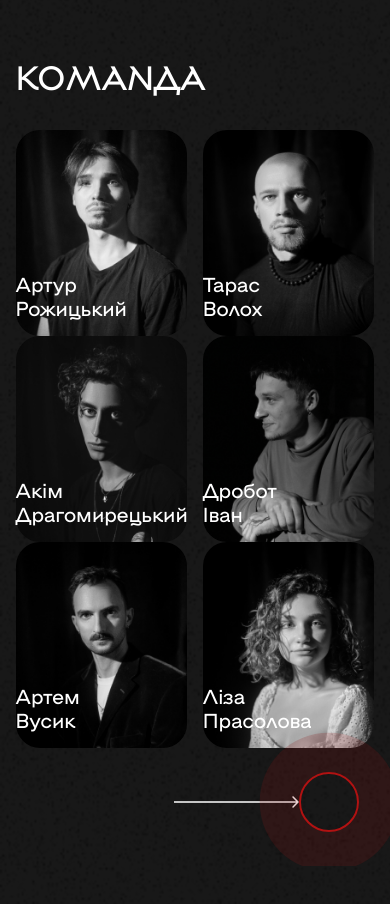
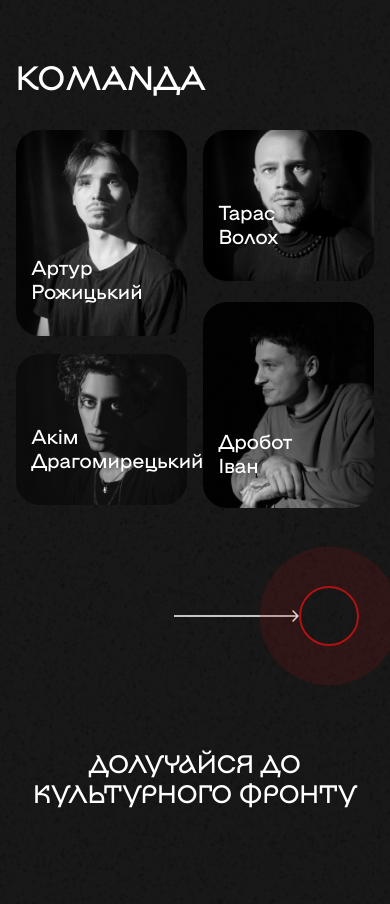
Before and after one commit to okuruchimas/Vatra-Frontend, a Next.js app: page / in a window 390 px wide. Shown: the part 7060-7964 px from the top of the page. Built offline with nearby package versions, Linux system fonts and the light colour scheme.

Commit message:
added mobile logic and design to our team section

```diff
--- a/components /AboutUs/index.tsx
+++ b/components /AboutUs/index.tsx
@@ -6,22 +6,22 @@ import { Fragment } from "react";
 import { AboutUsSliderProps } from "./aboutUsSlides";
 
 const AboutUs = ({ aboutUsSlides }: AboutUsSliderProps) => {
-  const { width, maxMobileWidth } = useWindowDimensions();
+  const { isDesktopWidth } = useWindowDimensions();
 
   return (
     <Wrap id="aboutUs">
       <RedTitle text="Історія театру" />
       <TitleFragment marginTop={6}>Ми прийшли</TitleFragment>
-      <TitleFragment paddingLeft={width > maxMobileWidth ? 16 : 20}>
+      <TitleFragment paddingLeft={isDesktopWidth ? 16 : 20}>
         на спільну
       </TitleFragment>
-      <TitleFragment paddingLeft={width > maxMobileWidth ? 40 : 12}>
+      <TitleFragment paddingLeft={isDesktopWidth ? 40 : 12}>
         зустріч
       </TitleFragment>
-      <TitleFragment paddingLeft={width > maxMobileWidth ? 24 : 32}>
+      <TitleFragment paddingLeft={isDesktopWidth ? 24 : 32}>
         у вільний
       </TitleFragment>
-      {width > maxMobileWidth ? (
+      {isDesktopWidth ? (
         <TitleFragment last>простір “Дикий Дім”</TitleFragment>
       ) : (
         <Fragment>
--- a/components /OurTeam/PersonCard/index.tsx
+++ b/components /OurTeam/PersonCard/index.tsx
@@ -6,6 +6,7 @@ type Props = {
   superPower?: string;
   url: string;
   isPower: boolean;
+  index: number;
 };
 
 const PersonCard = (person: Props) => {
@@ -17,8 +18,13 @@ const PersonCard = (person: Props) => {
           {person.superPower && <SuperPower>{person.superPower}</SuperPower>}
         </Row>
       )}
-      <Photo src={person.url} loading="lazy" />
-      <Name>{person.name}</Name>
+      <Photo
+        isCentered={person.index === 1 || person.index === 2}
+        isLast={person.index === 3}
+        src={person.url}
+        loading="lazy"
+      />
+      <Name isLast={person.index === 3}>{person.name}</Name>
     </Wrap>
   );
 };
@@ -39,7 +45,7 @@ const Wrap = styled.div`
   }
 `;
 
-const Name = styled.span`
+const Name = styled.span<{ isLast: boolean }>`
   position: absolute;
   width: max-content;
   bottom: 2vh;
@@ -51,6 +57,8 @@ const Name = styled.span`
     font-family: "namu-1750";
     font-size: 2.4vh;
     width: 50%;
+    padding-left: 4vw;
+    bottom: ${({ isLast }) => (isLast ? "10vh" : "4vh")};
   }
 `;
 const Row = styled.div`
@@ -71,11 +79,16 @@ export const SuperPower = styled.span`
   margin: 16px 8px;
 `;
 
-const Photo = styled.img`
+const Photo = styled.img<{ isCentered: boolean; isLast: boolean }>`
   border-radius: 24px;
   height: auto;
   width: 100%;
   object-fit: cover;
   position: relative;
   aspect-ratio: 5/6;
+
+  @media (max-width: 960px) {
+    aspect-ratio: ${({ isCentered }) => (isCentered ? "165/145" : "5/6")};
+    bottom: ${({ isLast }) => (isLast ? "52px" : "initial")};
+  }
 `;
--- a/components /OurTeam/index.tsx
+++ b/components /OurTeam/index.tsx
@@ -1,15 +1,22 @@
 import styled from "@emotion/styled";
 import PersonCard from "./PersonCard";
 import { Title } from "../Bubbles";
-import { useState } from "react";
+import { useEffect, useState } from "react";
 import { Circle as Prop } from "../JoinUs";
 import useWindowDimensions from "../../hooks/useWindowDimensions";
 import { OurTeamProps, Pagination as Props, Person } from "./ourTeam";
+
 const Pagination = new Props();
 
 const OurTeam = ({ members }: OurTeamProps) => {
-  const { width, maxMobileWidth } = useWindowDimensions();
-  const [postsToShow, setPostsToShow] = useState<Person[]>(members.slice(0, 6));
+  const { width, maxMobileWidth, isDesktopWidth } = useWindowDimensions();
+  const [postsToShow, setPostsToShow] = useState<Person[]>(
+    members.slice(0, isDesktopWidth ? 6 : 4)
+  );
+
+  useEffect(() => {
+    setPostsToShow(members.slice(0, isDesktopWidth ? 6 : 4));
+  }, [members, isDesktopWidth]);
 
   return (
     <Wrap id="team">
@@ -21,6 +28,7 @@ const OurTeam = ({ members }: OurTeamProps) => {
             firstPost={width < maxMobileWidth ? false : 0 === index}
           >
             <PersonCard
+              index={index}
               key={name}
               name={name}
               role={role}
@@ -30,7 +38,11 @@ const OurTeam = ({ members }: OurTeamProps) => {
             />
           </Slide>
         ))}
-        <Button onClick={() => Pagination.paginate(members, setPostsToShow)}>
+        <Button
+          onClick={() =>
+            Pagination.paginate(members, setPostsToShow, isDesktopWidth)
+          }
+        >
           <ArrowRight src="/icons/arrows/arrowRight.svg" />
           <Circle isEmpty />
         </Button>
@@ -106,6 +118,6 @@ const Button = styled.div`
 
   @media (max-width: 960px) {
     right: 4vw;
-    bottom: -10vh;
+    bottom: -8vh;
   }
 `;
--- a/components /OurTeam/ourTeam.ts
+++ b/components /OurTeam/ourTeam.ts
@@ -1,27 +1,35 @@
-import { Dispatch, SetStateAction, useState } from "react";
-import useWindowDimensions from "../../hooks/useWindowDimensions";
+import { Dispatch, SetStateAction } from "react";
 
 export class Pagination {
   firstCardId = 0;
-  lastCardId = 6;
 
   public paginate(
     members: Person[],
-    setPostsToShow: Dispatch<SetStateAction<Person[]>>
+    setPostsToShow: Dispatch<SetStateAction<Person[]>>,
+    isDesktop: boolean
   ) {
     const postsLength = members.length;
-    this.firstCardId += 3;
+    const step = isDesktop ? 6 : 4;
+    let lastCardId = isDesktop ? 6 : 4;
+
+    if (isDesktop) {
+      this.firstCardId += 3;
+    } else {
+      this.firstCardId += 2;
+    }
+
     if (this.firstCardId >= postsLength) {
       this.firstCardId = this.firstCardId - postsLength;
     }
-    if (this.firstCardId + 6 <= postsLength) {
-      setPostsToShow(members.slice(this.firstCardId, this.firstCardId + 6));
+
+    if (this.firstCardId + step <= postsLength) {
+      setPostsToShow(members.slice(this.firstCardId, this.firstCardId + step));
     } else {
-      this.lastCardId =
-        postsLength - (postsLength - 6 + (postsLength - this.firstCardId));
+      lastCardId =
+        postsLength - (postsLength - step + (postsLength - this.firstCardId));
       setPostsToShow([
         ...members.slice(this.firstCardId, postsLength),
-        ...members.slice(0, this.lastCardId),
+        ...members.slice(0, lastCardId),
       ]);
     }
   }
```
